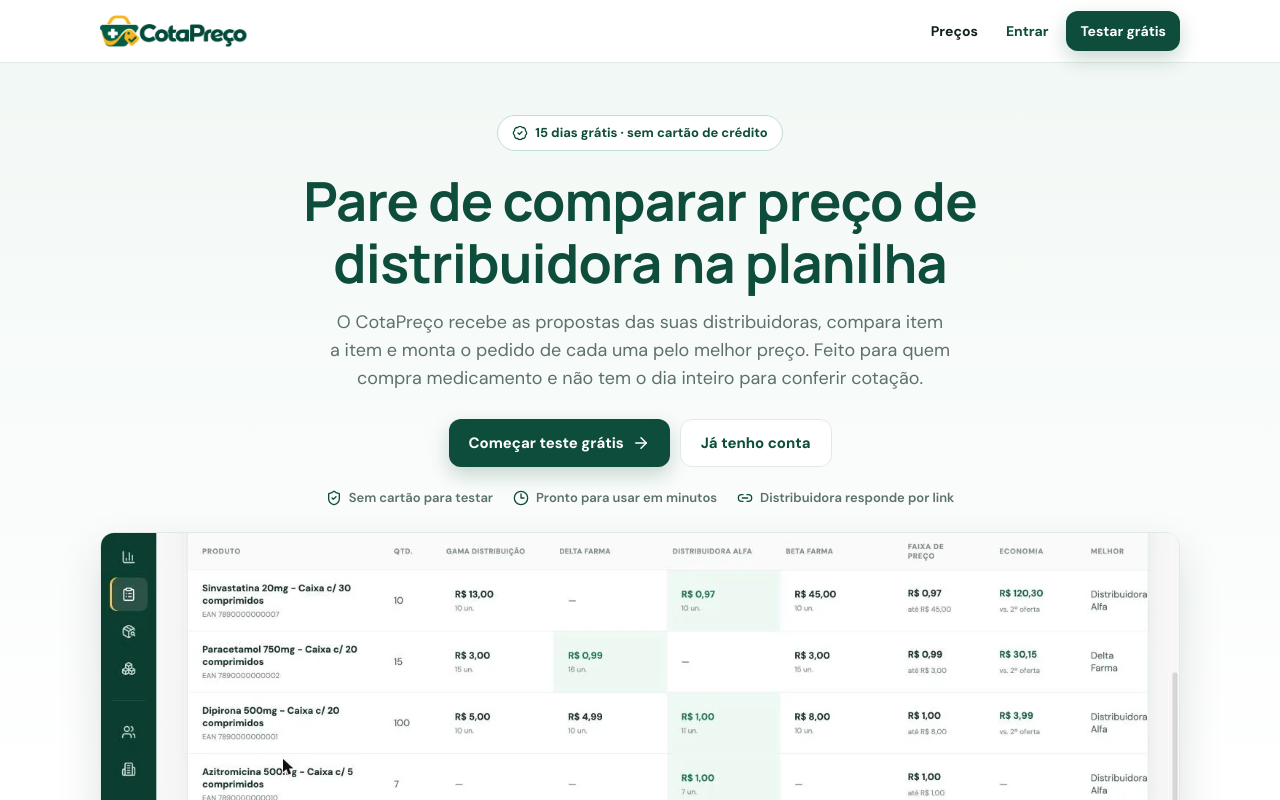
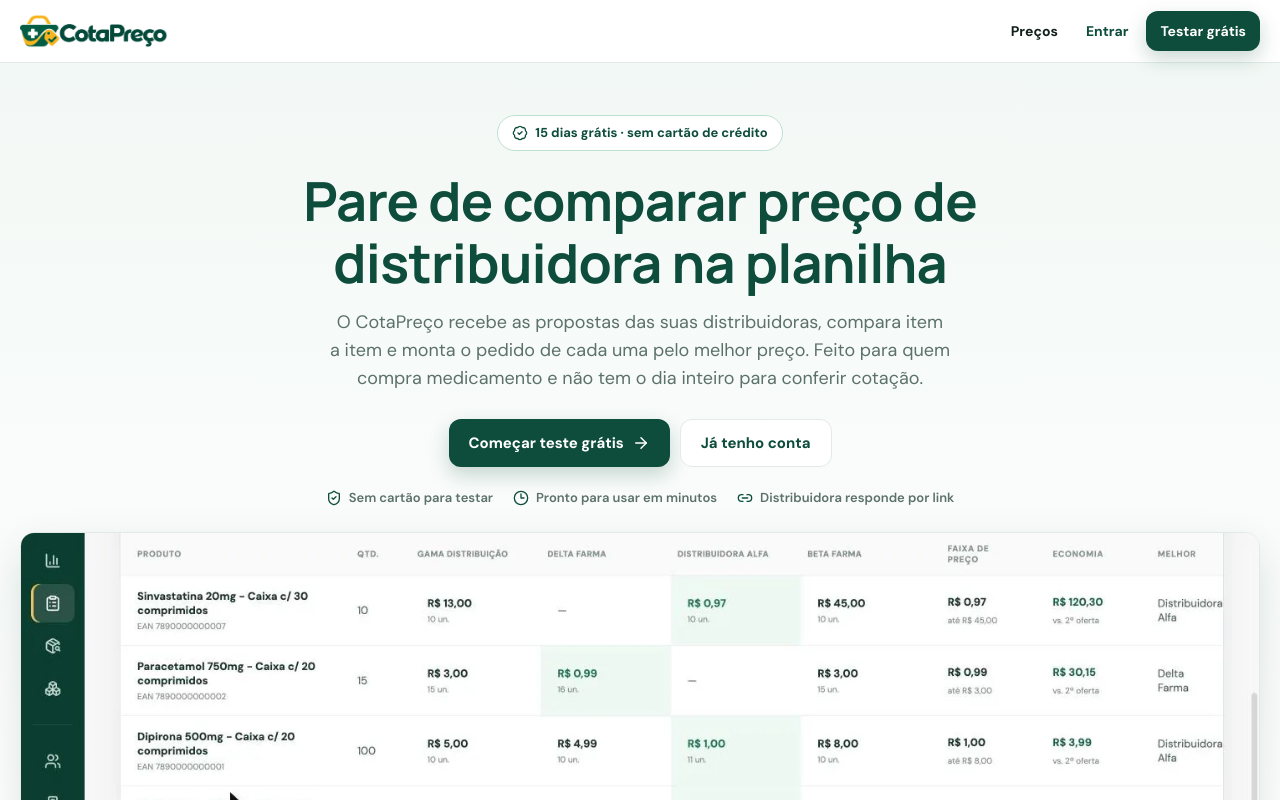
Before and after one commit to wesleyvicen/cotapreco_front, a React (Vite) app: page / in a window 1280 px wide. Shown: the top 800 px of the page. Built offline with nearby package versions, Linux system fonts and the light colour scheme; no server answers.

Commit message:
style: reduz espaço entre topo e conteúdo e alarga o container do site
Menos respiro entre a navbar e o corpo da página no cadastro, e container
padrão (usado em todas as páginas públicas) mais largo.

```diff
--- a/src/landing.css
+++ b/src/landing.css
@@ -16,7 +16,7 @@
 
 .lp-container {
   width: 100%;
-  max-width: 1120px;
+  max-width: 1280px;
   margin: 0 auto;
   padding: 0 20px;
 }
@@ -716,7 +716,7 @@
  * Mobile-first: a ordem natural do documento é apresentação, formulário e provas — quem
  * clicou em "testar grátis" já decidiu, e o formulário tem que aparecer sem rolagem longa.
  */
-.cad-main { padding: 26px 0 44px; background: #fff; }
+.cad-main { padding: 6px 0 44px; background: #fff; }
 
 /* Topo do cadastro: logo, título/selo e "Entrar" cabem na mesma barra, como uma única
  * faixa de topo — não uma barra de navegação seguida de um bloco de título separado.
@@ -976,7 +976,7 @@
   .cad-topo-centro h1 { font-size: 19px; }
   .cad-subtitulo { margin: 0 auto; font-size: 13.5px; }
 
-  .cad-main { padding: 46px 0 64px; }
+  .cad-main { padding: 16px 0 64px; }
   .cad-grid {
     display: grid;
     grid-template-columns: 1fr 1fr;
```
